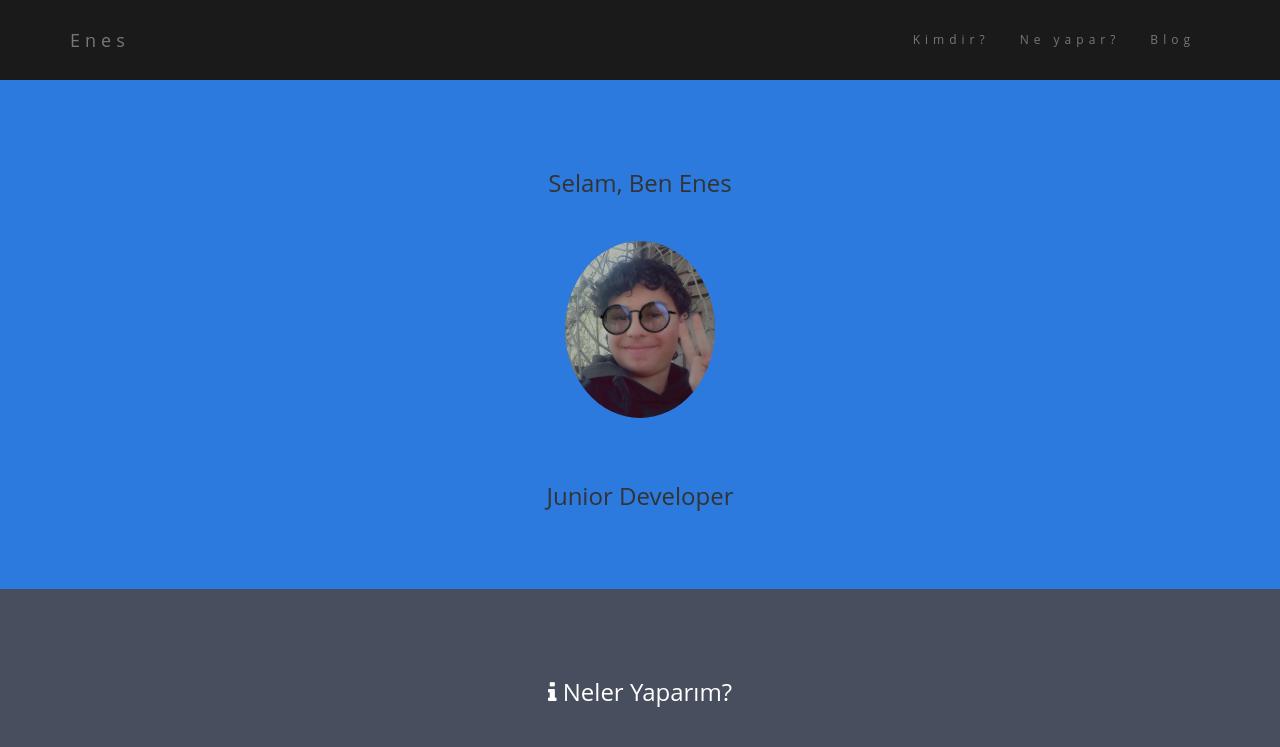
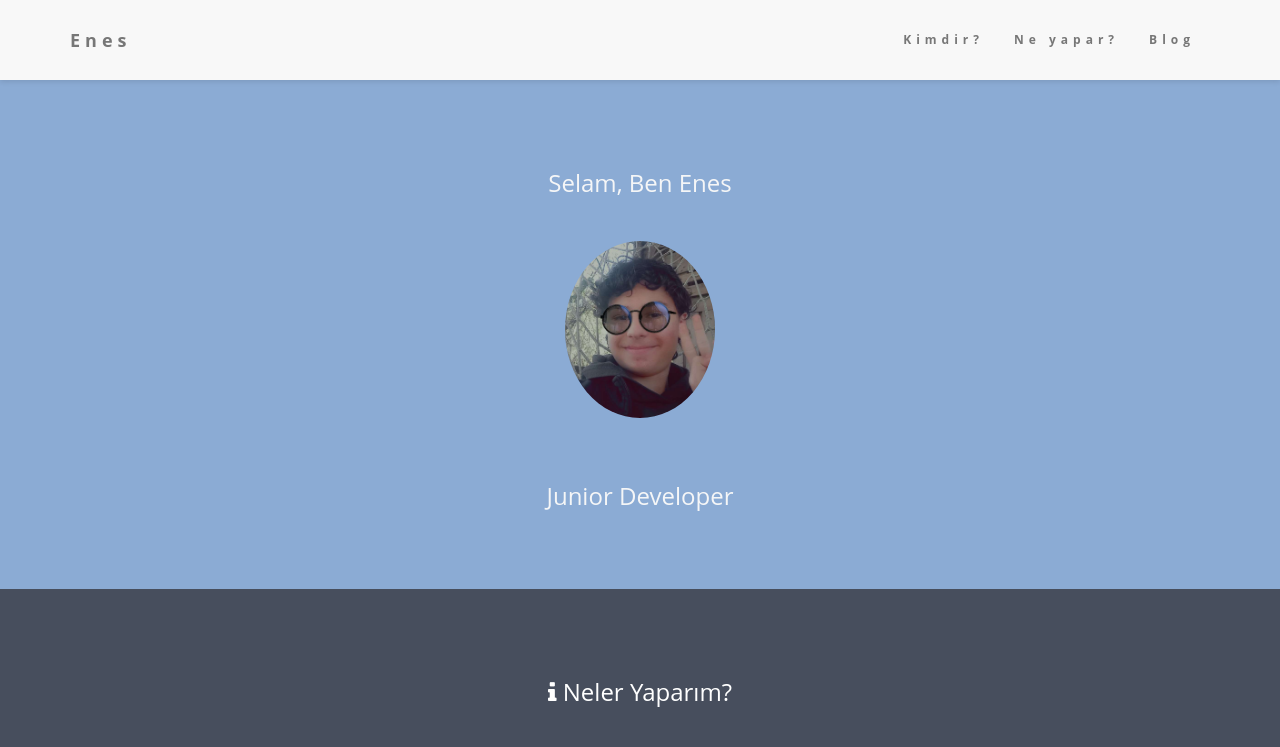
Before and after one commit to drawsly/drawsly, a plain HTML site: page index.html in a window 1280 px wide. Shown: the top 747 px of the page. Drawn offline with nearby package versions, Linux system fonts and the light colour scheme; no server answers.

Commit message:
tasarım güncellemesi

```diff
--- a/css/style.css
+++ b/css/style.css
@@ -2,7 +2,34 @@ body {
     font: 20px 'Open Sans', sans-serif;
     line-height: 1.8;
     color: #f5f6f7;
-    background-color: #1b1a1a; /* Karanlık arka plan rengi */
+}
+
+.navbar {
+    background-color: #f8f8f8;
+    border: none;
+    border-radius: 0;
+    box-shadow: 0 2px 5px rgba(0, 0, 0, 0.1);
+}
+
+.navbar-brand {
+    color: #337ab7;
+    font-weight: bold;
+}
+
+.navbar-nav li a {
+    color: #333;
+    font-weight: bold;
+    transition: background-color 0.3s ease;
+}
+
+.navbar-nav li a:hover,
+.navbar-nav li a:focus {
+    background-color: #337ab7;
+    color: #fff;
+}
+
+.navbar-nav li a:hover {
+    transform: scale(1.05);
 }
 
 p {
@@ -13,11 +40,14 @@ p {
     margin-bottom: 45px;
 }
 
+
 .bg-1 {
-    background-color: #2d7ade;
-    /* Green */
-    color: #333333;
-    /* black */
+    background-color: #8babd4;
+    transition: background-color 0.3s ease;
+}
+
+.bg-1:hover {
+    background-color: #7e7eac;
 }
 
 .bg-2 {
@@ -57,7 +87,6 @@ p {
     margin-bottom: 0;
     font-size: 12px;
     letter-spacing: 5px;
-    background-color: #1b1a1a; /* Karanlık arka plan rengi */
 }
 
 .navbar-nav li a:hover {
```
